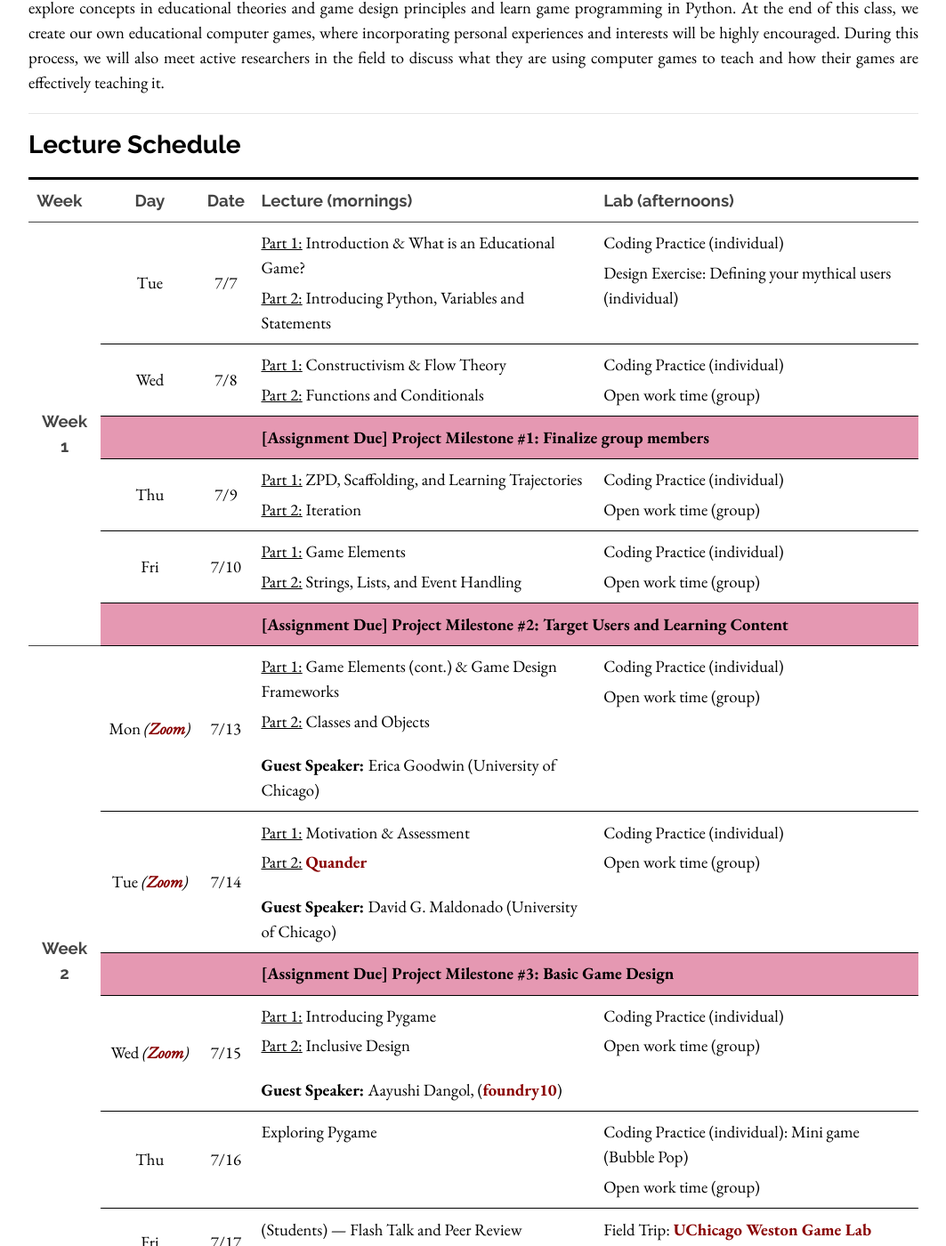
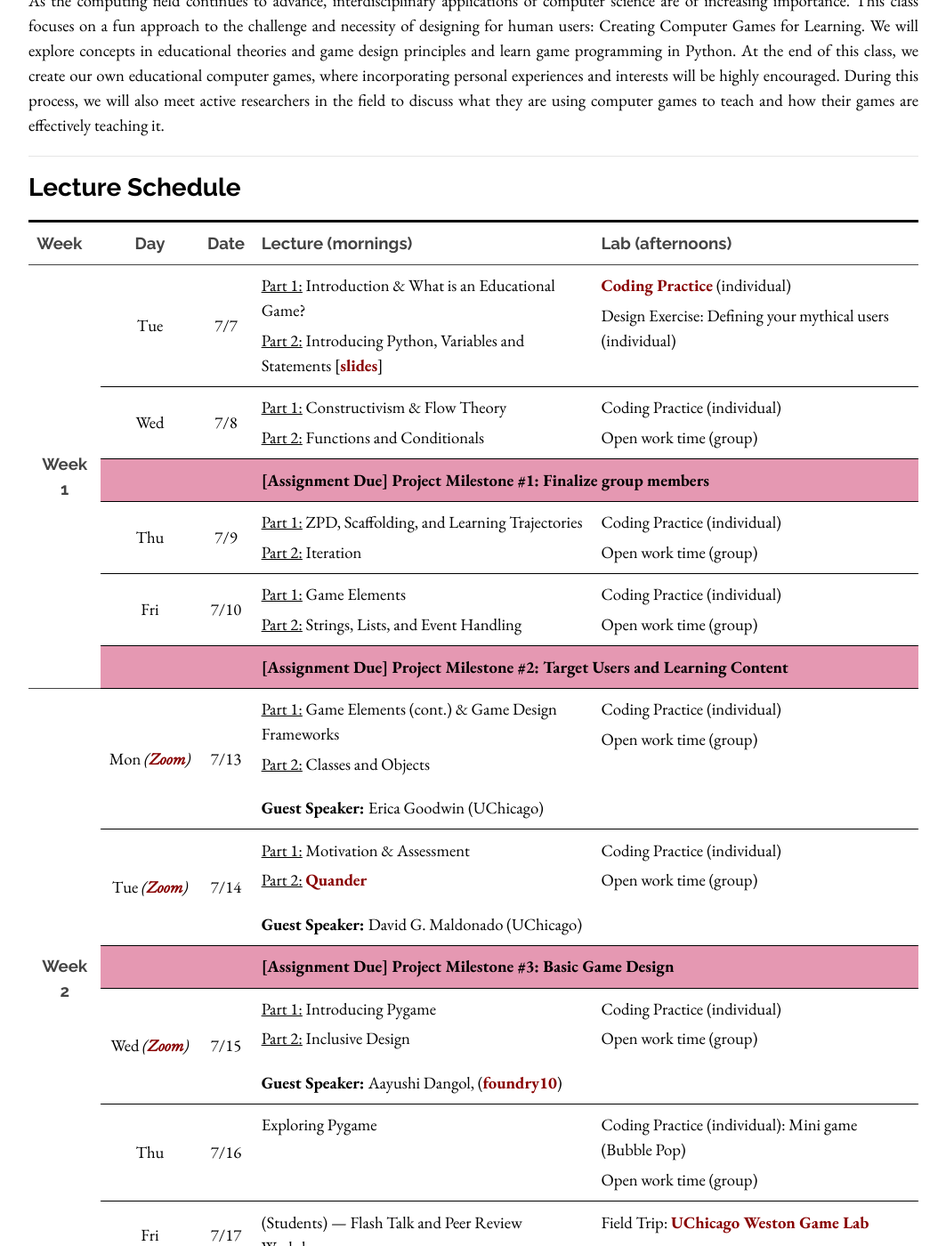
Before and after one commit to ngminhtran/ngminhtran.github.io, a Jekyll site: the page built from teaching/cgl/index.md, in a window 1280 px wide and 1400 px high, scrolled down 594 px. Shown: the whole window at 89% size, without its empty margins (108-1171 px from the left). Built offline with Jekyll 4.4.1, drawn with Linux system fonts in a browser that asks for light colours; some of the changed text lies outside the part shown.

Commit message:
Minor changes

```diff
--- a/_data/cgl_schedule.yml
+++ b/_data/cgl_schedule.yml
@@ -2,8 +2,8 @@
   days:
     - day: "Tue"
       date: "7/7"
-      lecture: "Part 1: Introduction & What is an Educational Game?; Part 2:  Introducing Python, Variables and Statements"
-      lab: "Coding Practice (individual); Design Exercise: Defining your mythical users (individual)"
+      lecture: "Part 1: Introduction & What is an Educational Game?; Part 2:  Introducing Python, Variables and Statements [[slides](LINK)]"
+      lab: "[Coding Practice](link) (individual); Design Exercise: Defining your mythical users (individual)"
     - day: "Wed"
       date: "7/8"
       lecture: "Part 1: Constructivism & Flow Theory; Part 2: Functions and Conditionals"
@@ -25,13 +25,13 @@
       date: "7/13"
       zoom: true
       lecture: "Part 1: Game Elements (cont.) & Game Design Frameworks; Part 2: Classes and Objects"
-      guest-speaker: "Erica Goodwin (University of Chicago)"
+      guest-speaker: "Erica Goodwin (UChicago)"
       lab: "Coding Practice (individual); Open work time (group)"
     - day: "Tue"
       date: "7/14"
       zoom: true
       lecture: "Part 1: Motivation & Assessment; Part 2: [Quander](https://www.canonlab.org/quander)"
-      guest-speaker: "David G. Maldonado (University of Chicago)"
+      guest-speaker: "David G. Maldonado (UChicago)"
       lab: "Coding Practice (individual); Open work time (group)"
       assignment: "Project Milestone #3: Basic Game Design"
     - day: "Wed"
```
Also changed, not shown: teaching/cgl/index.md (+2 -0 lines), 1 other file.
